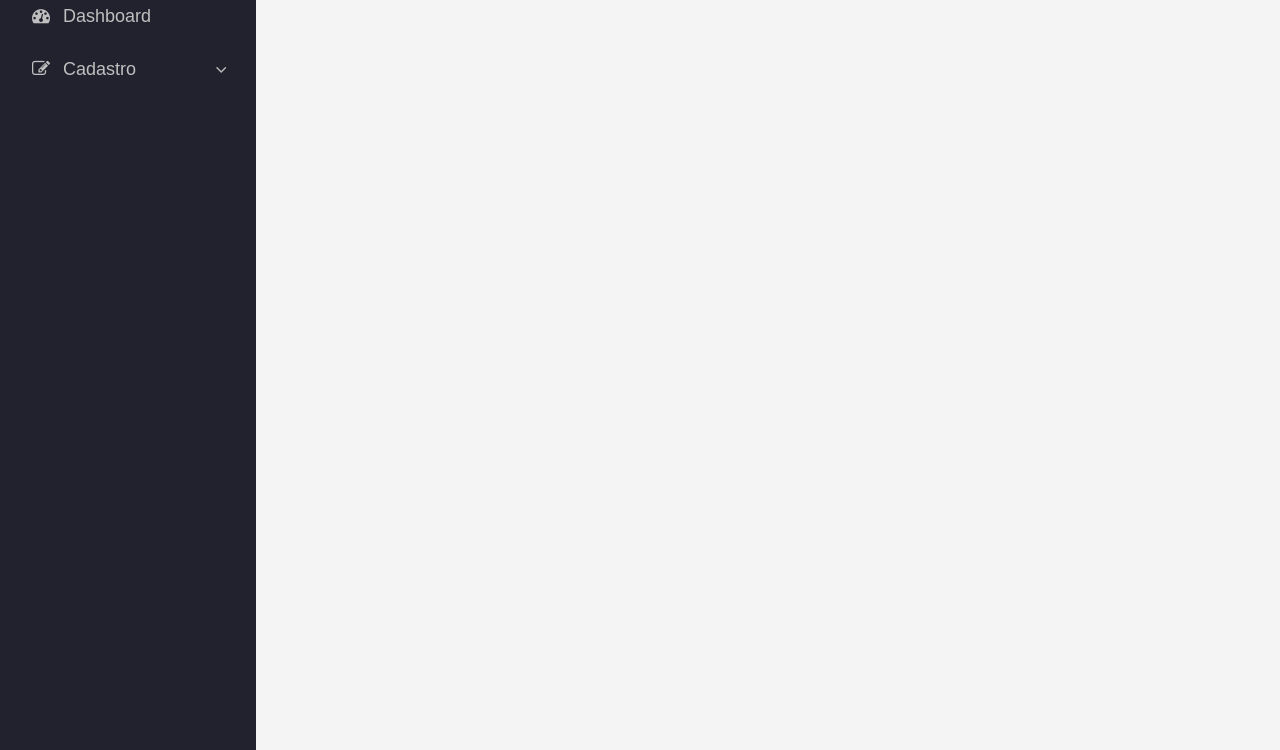
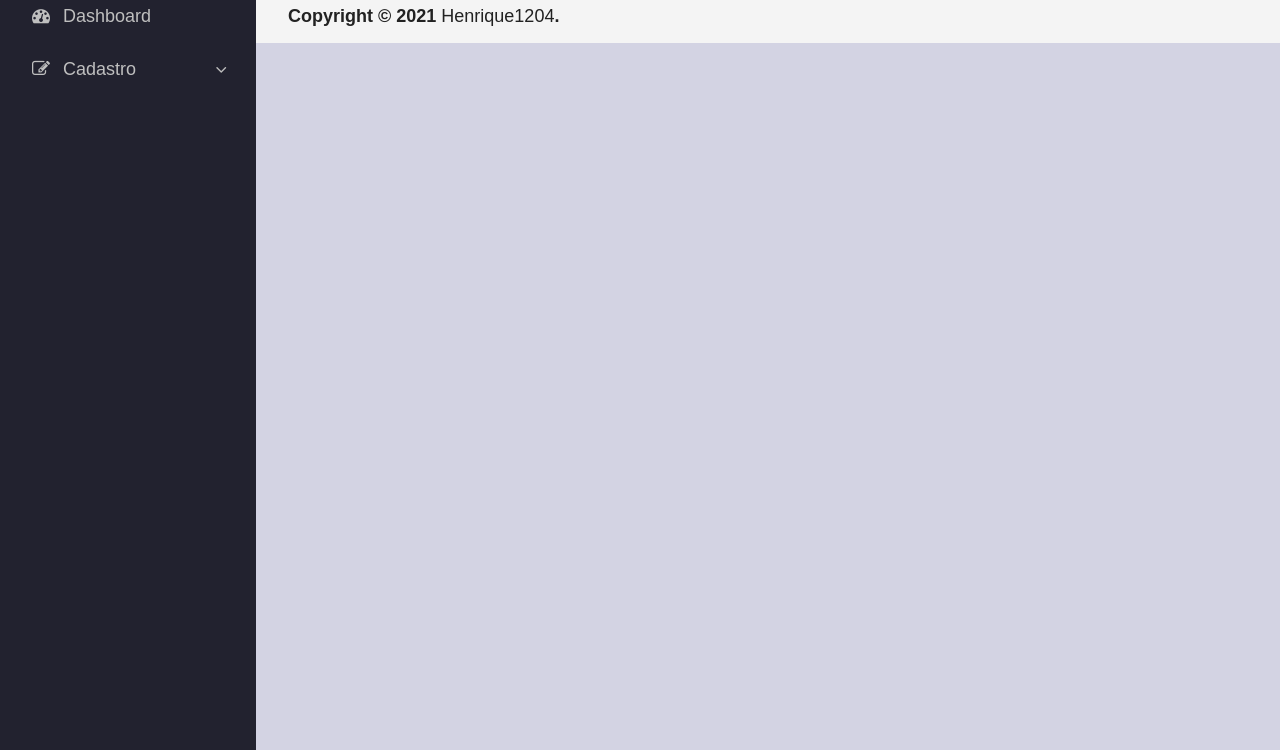
Before and after one commit to Henrique1204/My-Money-App-Frontend, a React app: page / in a window 1280 px wide. Shown: the part 50-800 px from the top of the page. Built offline with nearby package versions, Linux system fonts and the light colour scheme.

Commit message:
Criar componente Footer e estrutura padrao

```diff
--- /dev/null
+++ b/src/Componente/Footer/Footer.js
@@ -0,0 +1,23 @@
+import React from "react";
+// Importando estilo do componente.
+import estilos from "./Footer.module.css";
+
+const Footer = () => {
+    const ano = new Date().getFullYear()
+
+    return (
+        <footer className={estilos.Footer}>
+            <strong>
+                Copyright &copy; {ano}
+                <a
+                    href="https://github.com/Henrique1204"
+                    target="_blank"
+                    rel="noreferrer"
+                > Henrique1204
+                </a>.
+            </strong>
+        </footer>
+    );
+};
+
+export default Footer;
--- /dev/null
+++ b/src/Componente/Footer/Footer.module.css
@@ -0,0 +1,14 @@
+.Footer {
+    padding: 1rem 2rem;
+    font-size: 1.125rem;
+    background-color: #F4F4F4;
+}
+
+.Footer a {
+    font-weight: normal;
+    transition: 0.2s ease;
+}
+
+.Footer a:hover {
+    color: #0C91E8;
+}
--- a/src/Componente/Header/Header.module.css
+++ b/src/Componente/Header/Header.module.css
@@ -10,7 +10,7 @@
     background-color: transparent;
     display: block;
     transition: background-color 0.2s ease;
-    outline: none!important;
+    outline: none;
     cursor: pointer;
 }
 
--- a/src/Componente/Menu.js
+++ b/src/Componente/Menu.js
@@ -5,12 +5,14 @@ import MenuTree from "./MenuTree/MenuTree.js";
 
 const Menu = () => {
     return (
+        <nav>
             <ul>
                 <MenuItem rota="/" icon="dashboard" conteudo="Dashboard" />
                 <MenuTree icon="edit" titulo="Cadastro" >
                     <MenuItem rota="/billingCycles" icon="usd" conteudo="Ciclos de pagamento" />
                 </MenuTree>
             </ul>
+        </nav>
     );
 };
 
--- a/src/main/App.css
+++ b/src/main/App.css
@@ -9,7 +9,7 @@ body {
     margin: 0px;
     font-family: Arial, Helvetica, sans-serif;
     color: #222;
-    background-color: #F4F4F4;
+    background-color: #D3D3E3;
 }
 
 h1, h2, h3, h4, p {
@@ -30,6 +30,17 @@ ul, li {
 img {
     max-width: 100%;
     display: block;
+}
+
+/* Estrutura padrão */
+main {
+    display: flex;
+}
+
+.conteudo {
+    display: flex;
+    flex-direction: column;
+    flex: 1;
 }
 
 /* Animações e efeitos */
--- a/src/main/App.js
+++ b/src/main/App.js
@@ -4,6 +4,7 @@ import "./App.css";
 // Importando componentes da interface.
 import Header from "../Componente/Header/Header.js";
 import SideBar from "../Componente/SideBar/SideBar.js";
+import Footer from "../Componente/Footer/Footer.js";
 
 const App = () => {
   const [isMenuAberto, setIsMenuAberto] = React.useState(true);
@@ -11,7 +12,14 @@ const App = () => {
   return (
     <div className="App">
       <Header isAberto={isMenuAberto} setIsAberto={setIsMenuAberto} />
-      <SideBar isAberto={isMenuAberto} setIsAberto={setIsMenuAberto} />
+
+      <main>
+        <SideBar isAberto={isMenuAberto} setIsAberto={setIsMenuAberto} />
+
+        <section className="conteudo">
+          <Footer />
+        </section>
+      </main>
     </div>
   );
 };
```
Lines whose indentation alone changed are shown as unchanged.
